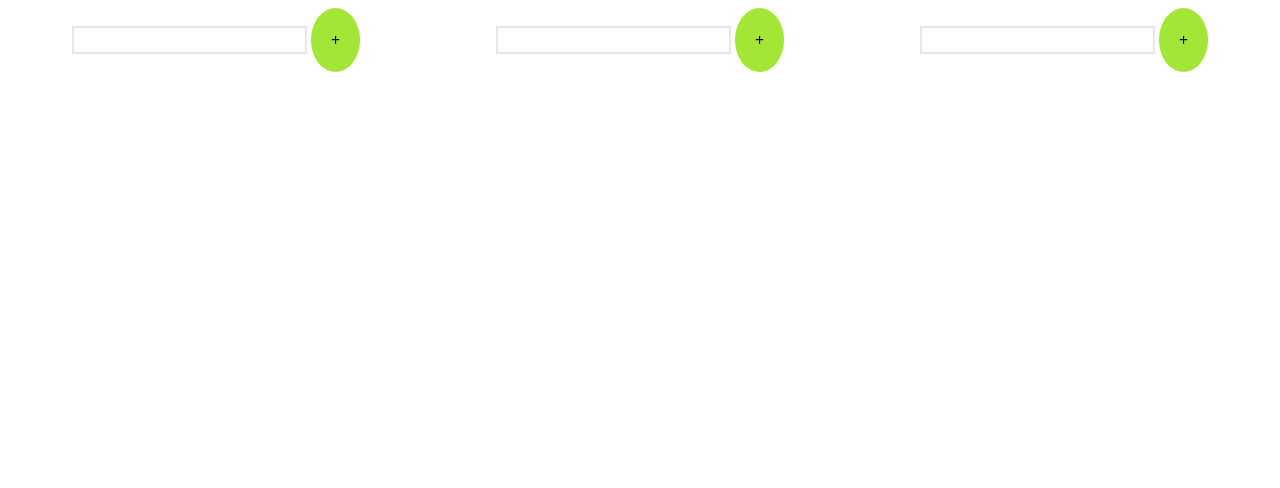
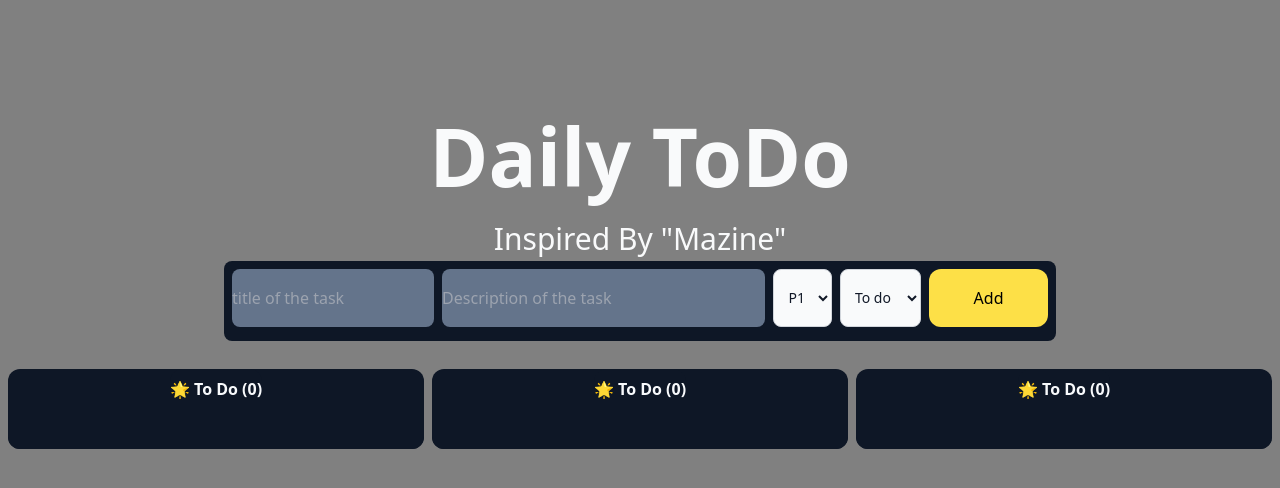
Before and after one commit to mazin0eg/BRIEF-3, a plain HTML site: page index.html in a window 1280 px wide. Drawn offline with nearby package versions, Linux system fonts and the light colour scheme.

Commit message:
j'ai  ajouté les priorites aussi la button de delet

```diff
--- a/index.html
+++ b/index.html
@@ -1,40 +1,79 @@
 <!DOCTYPE html>
 <html lang="en">
-<head>
+<head class="bg-orange-500">
     <meta charset="UTF-8">
     <meta name="viewport" content="width=device-width, initial-scale=1.0">
     <script src="https://cdn.tailwindcss.com"></script>
+    <script src="script.js"></script>
     <title>Drag and Drop with Counter</title>
+
+<div class="mt-24 flex flex-col items-center">
+    <h1 class="text-[80px] font-bold text-gray-50">Daily ToDo</h1>
+    <h4 class="text-[30px] font-light text-gray-50">Inspired By "Mazine"</h4>
+</div>
+
 </head>
-<section class="p-2 flex text-center w-full flex-col">
-<div class="flex gap-2">
-    <div class="h-auto w-1/3">
-<input type="text" id="in" class="border-2 ">
-<button onclick="myFunction()" class=" bg-lime-400 rounded-[50%] p-5">+</button>
-    </div>
+<body class="h-full w-full">
+    <style>
+        body{
+            background-color: grey;
+        }
 
-    <div class="h-auto w-1/3">
-<input type="text" id="in" class="border-2 ">
-<button onclick="myFunction()" class=" bg-lime-400 rounded-[50%] p-5">+</button>
-    </div>
 
-    <div class="h-auto w-1/3">
-<input type="text" id="in" class="border-2 ">
-<button onclick="myFunction()" class=" bg-lime-400 rounded-[50%] p-5">+</button>
-   </div>
 
+    </style>
+<form class="p-2 flex w-[65%] mx-auto h-[80px] bg-[#0E1726] rounded-[8px] gap-2" >
+
+<input type="text" id="in" placeholder="title of the task" class="border-s-neutral-100 bg-slate-500 w-[25%] h-[90%] rounded-[8px]" value="" required>
+<input type="text" id="in2" placeholder="Description of the task" class="border-s-neutral-100 bg-slate-500 w-[40%] h-[90%] rounded-[8px]" value="" required>
+<div >
+
+        <select id="prioritys" class="bg-gray-50 border border-gray-300 text-gray-900 text-sm rounded-lg focus:ring-blue-500 focus:border-blue-500 block w-[100%] h-[90%] p-2.5 dark:bg-gray-700 dark:border-gray-600 dark:placeholder-gray-400 dark:text-white dark:focus:ring-blue-500 dark:focus:border-blue-500">
+        <option value="p1">P1</option>
+        <option value="p2">P2</option>
+        <option value="p3">P3</option>
+    </select>
 </div>
+<div >
+
+    <select id="colomns" class="bg-gray-50 border border-gray-300 text-gray-900 text-sm rounded-lg focus:ring-blue-500 focus:border-blue-500 block w-[100%] h-[90%] p-2.5 dark:bg-gray-700 dark:border-gray-600 dark:placeholder-gray-400 dark:text-white dark:focus:ring-blue-500 dark:focus:border-blue-500">
+    <option value="To do">To do</option>
+    <option value="Doing">Doing</option>
+    <option value="Done">Done</option>
+</select>
+</div>
+<input type="submit" value="Add" class="bg-yellow-300 rounded-[12px] w-[120px] h-[90%]" onclick="myFunction(event)">
+</form>
+
+<section class="p-2 flex text-center w-full flex-col  my-5">
+        <div class="flex gap-2 h-full">
+            <div class="h-auto w-1/3 bg-[#0E1726] rounded-[12px] flex flex-col items-center">
+                <div class="h-20 bg-[#0E1726] flex justify-center items-center rounded-t-[12px] border-b-gray-800">
+                    <h4 class="text-slate-50 font-bold">🌟 To Do (<span id="todo-count">0</span>)</h4>
+                </div>
+                <div id="list-container" class="box1 w-[100%] h-[100%] bg-[#0E1726] rounded-b-[12px] flex justify-center items-center flex-col gap-2 "></div>
+            </div>
+
+            <div class="h-auto w-1/3 bg-[#0E1726] rounded-[12px] flex flex-col items-center">
+                <div class="h-20 bg-[#0E1726] flex justify-center items-center rounded-t-[12px] border-b-gray-800">
+                    <h4 class="text-slate-50 font-bold">🌟 To Do (<span id="todo-count">0</span>)</h4>
+                </div>
+                <div id="list-container2" class="box1 w-[100%] h-[100%] bg-[#0E1726] rounded-b-[12px] flex justify-center items-center flex-col gap-2 "></div>
+          </div>
+
+            <div class="h-auto w-1/3 bg-[#0E1726] rounded-[12px] flex flex-col items-center">
+                <div class="h-20 bg-[#0E1726] flex justify-center items-center rounded-t-[12px] border-b-gray-800">
+                    <h4 class="text-slate-50 font-bold">🌟 To Do (<span id="todo-count">0</span>)</h4>
+                </div>
+                <div id="list-container3" class="box1 w-[100%] h-[100%] bg-[#0E1726] rounded-b-[12px] flex justify-center items-center flex-col gap-2 "></div>
+            </div>
+
+
+
+        </div>
+
+
 </section>
 
-<script>
-function myFunction() {
-
-  const para = document.createElement("p");
-  // Fixed innerHTML spelling and corrected value retrieval
-  para.innerHTML = document.getElementById("in").value;
-
-  document.body.appendChild(para);
-}
-</script>
 </body>
 </html>
--- a/script.js
+++ b/script.js
@@ -0,0 +1,101 @@
+
+
+let ids = 1;
+function myFunction(event) {
+    event.preventDefault(); // Prevent form submission
+
+    let newTask = document.createElement("div");
+    newTask.id= ids ;
+    newTask.classList.add("w-[100%]", "flex", "justify-center");
+    let para = document.getElementById("in").value;
+    let para2 = document.getElementById("in2").value;
+
+    if (para === "" || para2 === "") {
+        alert("Please fill in all fields!");
+        return;
+    }
+
+    let para3 = document.getElementById("prioritys").value;
+    let para4 = document.getElementById("colomns").value;
+    let listContainer = document.getElementById("list-container");
+    let listContainer2 = document.getElementById("list-container2");
+    let listContainer3 = document.getElementById("list-container3");
+
+    // Determine style and font based on priority
+    let style, font;
+    if (para3 === "p1") {
+        style = "border-red-500";
+        font = "text-red-500";
+
+
+    } else if (para3 === "p2") {
+        style = "border-green-500";
+        font = "text-green-500";
+    } else {
+        style = "border-yellow-500";
+        font = "text-yellow-500";
+    }
+
+    let deletbtn = document.createElement("button");
+    deletbtn.innerText = "delete";
+    deletbtn.classList.add('border', 'border-white', 'w-[70px]', 'h-[30px]', 'font-bold', 'hover:bg-red-500', 'm-[6px]');
+    deletbtn.addEventListener("click", () => {
+        newTask.remove();
+        updateCounters(); // Update counters after removal
+    });
+
+    newTask.innerHTML = `
+        <div  class="py-5 text-white rounded-[12px] w-[90%] border ${style}">
+            <details class="group">
+                <summary class="flex justify-between items-center font-medium cursor-pointer list-none px-3">
+                    <span class="border rounded-[50%] w-[30px] h-[30px] ${font} ${style}">${para3}</span>
+                    <span id="para">${para}</span>
+                    <span class="transition group-open:rotate-180">
+                        <svg fill="none" height="24" shape-rendering="geometricPrecision" stroke="currentColor" stroke-linecap="round" stroke-linejoin="round" stroke-width="1.5" viewBox="0 0 24 24" width="24">
+                            <path d="M6 9l6 6 6-6"></path>
+                        </svg>
+                    </span>
+                </summary>
+                <p id="para2" class="text-neutral-600 mt-3 group-open:animate-fadeIn break-words m-2">${para2}</p>
+                <button  class="border border-white w-[70px] h-[30px] font-bold hover:bg-green-500 m-[6px]" onclick="edit_todo(event , ${ids})">Edit</button>
+            </details>
+        </div>
+    `;
+    ids += 1;
+    if (para4 === "To do") {
+        listContainer.appendChild(newTask);
+    } else if (para4 === "Doing") {
+        listContainer2.appendChild(newTask);
+    } else {
+        listContainer3.appendChild(newTask);
+    }
+
+    newTask.childNodes[1].childNodes[1].appendChild(deletbtn);
+    updateCounters(); // Update counters after adding a new task
+
+    document.getElementById("in").value = "";
+    document.getElementById("in2").value = "";
+}
+
+function edit_todo(event, id){
+    event.preventDefault();
+    let task = document.getElementById(id);
+    let inp = document.createElement("input");
+    let para = task.querySelector('#para');
+    inp.value =  para.textContent;
+
+    let inp1= document.createElement("input");
+    let para1 = task.querySelector('#para2');
+    inp1.value =   para1.textContent;
+    console.log(task);
+    console.log(inp.value);
+    console.log(inp1.value);
+   // Remplacer les spans par les inputs
+    para.innerHTML = ''; // Vider le contenu du span
+    para.appendChild(inp); // Ajouter l'input au span
+
+    para1.innerHTML = ''; // Vider le contenu du span
+    para1.appendChild(inp1); // Ajouter l'input au span
+
+
+}
```
Also changed, not shown: background/Sans titre.png (added).
